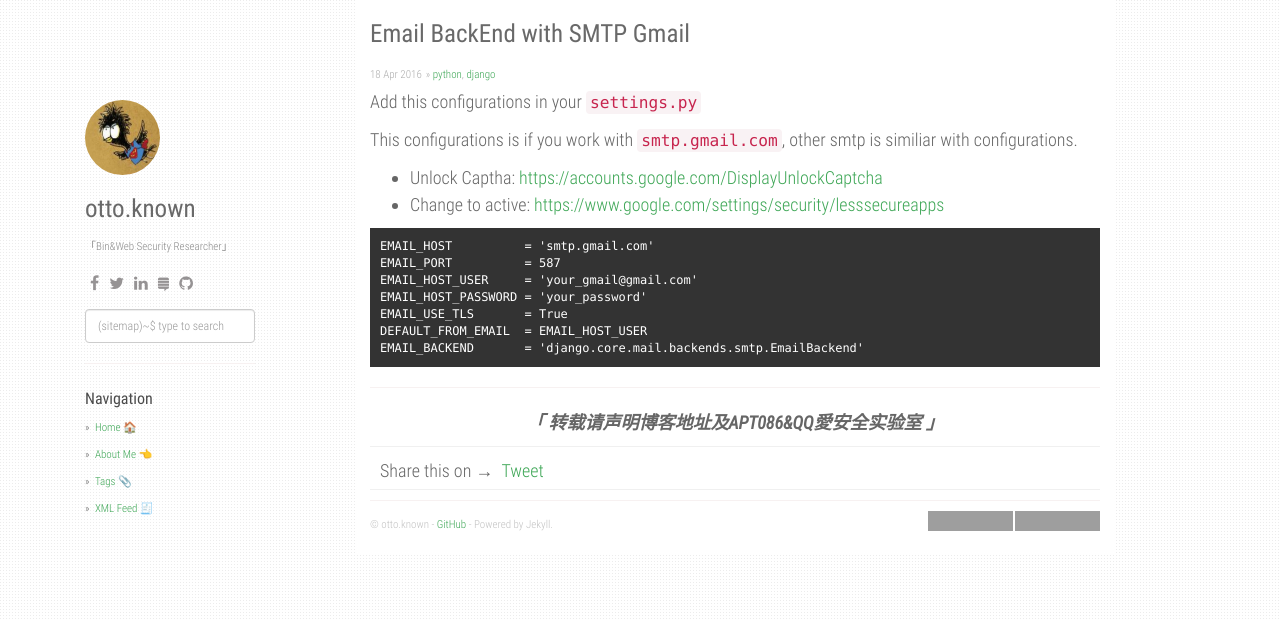
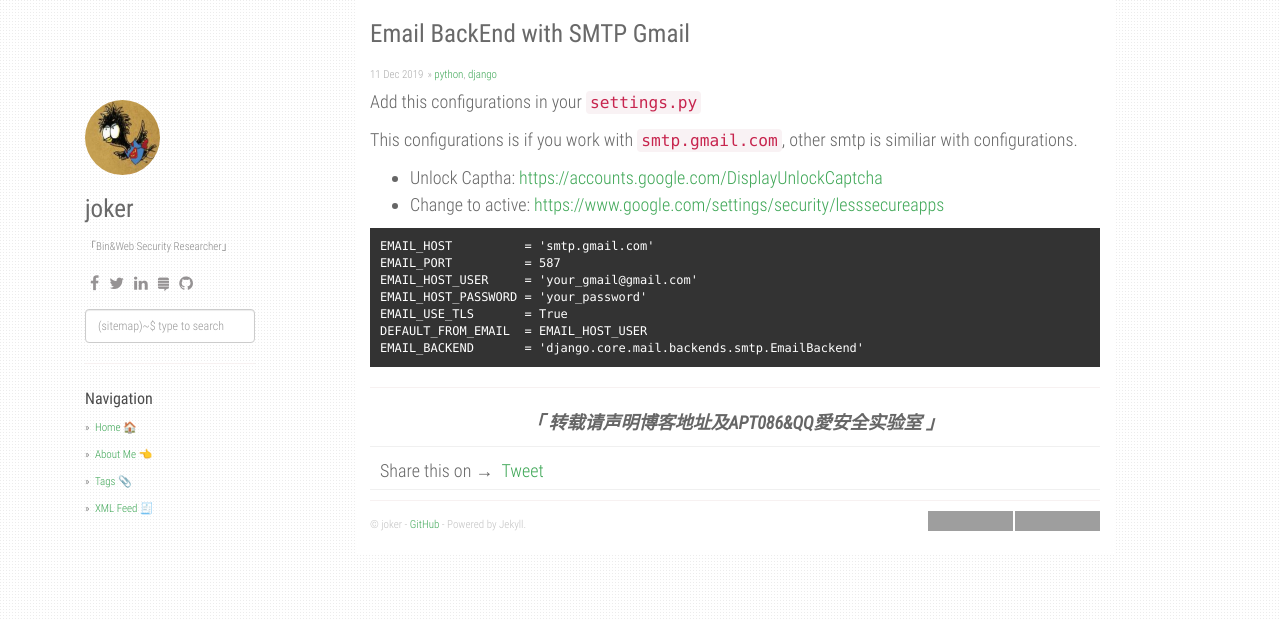
Before and after one commit to Joker-j-o/Joker-j-o.github.io, a Jekyll site: the page built from _posts/2016-04-19-email-backend-with-smtp-gmail.markdown, in a window 1280 px wide. Shown: the top 620 px of the page. Built offline with Jekyll 4.4.1, drawn with Linux system fonts in a browser that asks for light colours; comment, search, counter and statistics services are not loaded; grey boxes are pictures that could not be loaded.

Commit message:
update yml file

```diff
--- a/_config.yml
+++ b/_config.yml
@@ -1,6 +1,6 @@
 title: ALL POSTS 📖
-description: otto.known Record life 🎬
-author: otto.known
+description: joker Record life 🎬
+author: joker
 github: https://github.com/Joker-j-o
 about: 「Bin&Web Security Researcher」
 avatar_url: /static/img/1012576.jpg
@@ -24,7 +24,8 @@
       link: "#"
     - icon: fa-github
       link: "https://github.com/Joker-j-o"
-
+    - icon: fa-csdn
+      link: "https://blog.csdn.net/weixin_43400271"
 
 urls:
     - text: About Me 👈
--- a/_posts/2016-04-19-email-backend-with-smtp-gmail.markdown
+++ b/_posts/2016-04-19-email-backend-with-smtp-gmail.markdown
@@ -1,7 +1,7 @@
 ---
 layout: post
 title:  "Email BackEnd with SMTP Gmail"
-date:   2016-04-19 02:28:15 +0700
+date:   2019-12-12 01:38:15 +0700
 categories: [python, django]
 ---
 Add this configurations in your `settings.py`
```
